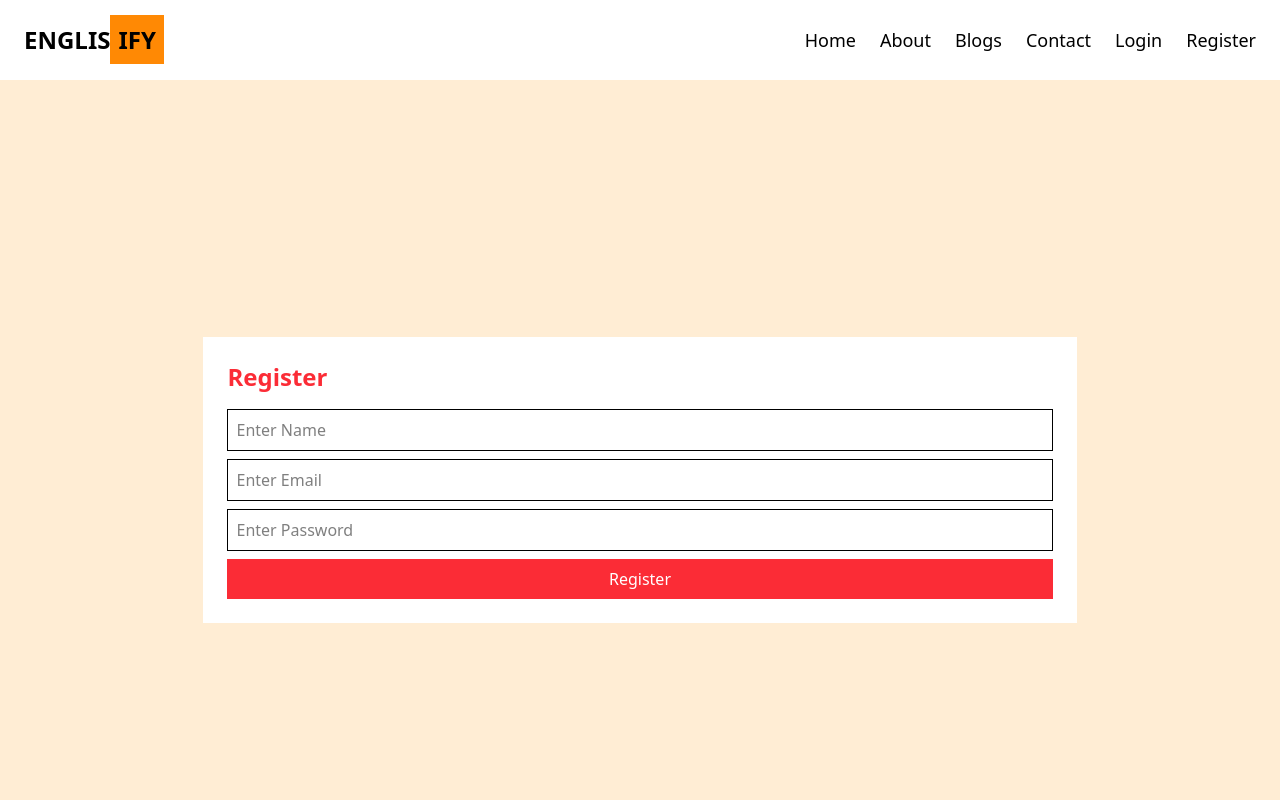
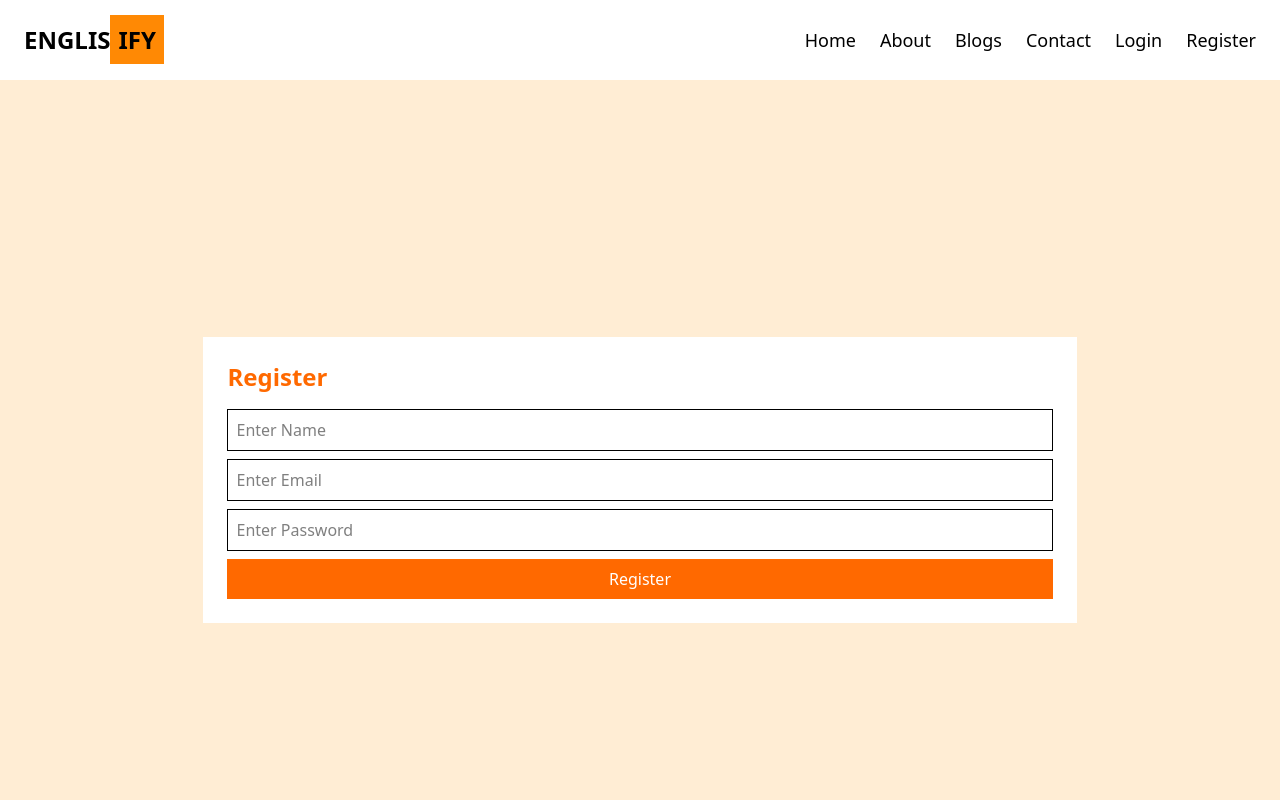
Before and after one commit to bipulchhetri/Blog-App, a React (Vite) app in the folder client/: page /register in a window 1280 px wide. Shown: the top 800 px of the page. Built offline with nearby package versions, Linux system fonts and the light colour scheme.

Commit message:
design update

```diff
--- a/client/src/pages/Login.jsx
+++ b/client/src/pages/Login.jsx
@@ -23,7 +23,7 @@ const Login = () => {
   return (
     <div className='min-h-screen flex justify-center items-center bg-orange-100'>
       <form className='bg-white p-6' onSubmit={handleLogin}>
-        <h2 className='text-red-500 text-2xl font-bold mb-4'>Login</h2>
+        <h2 className='text-orange-500 text-2xl font-bold mb-4'>Login</h2>
         <input type="email" placeholder="Enter Email"className='border p-2 w-full mb-2 'onChange={(e) => setEmail(e.target.value)} ></input>
         <input type="password"placeholder="Enter Password"className='border p-2 w-full mb-2' onChange={(e) => setPassword(e.target.value)}></input>
        <button type="submit" className='bg-orange-500 text-white p-2 w-full '>Login</button>
--- a/client/src/pages/Register.jsx
+++ b/client/src/pages/Register.jsx
@@ -22,11 +22,11 @@ const Register = () => {
   return (
     <div className='min-h-screen flex justify-center items-center bg-orange-100'>
       <form className='bg-white p-6' onSubmit={handleRegister}>
-        <h2 className='text-red-500 text-2xl font-bold mb-4'>Register</h2>
+        <h2 className='text-orange-500 text-2xl font-bold mb-4'>Register</h2>
         <input placeholder="Enter Name"className='border p-2 w-full mb-2' type="text" onChange={(e) => setUsername(e.target.value)}></input>
         <input type="email" placeholder="Enter Email"className='border p-2 w-full mb-2 'onChange={(e) => setEmail(e.target.value)} ></input>
         <input type="password"placeholder="Enter Password"className='border p-2 w-full mb-2' onChange={(e) => setPassword(e.target.value)}></input>
-       <button type="submit" className='bg-red-500 text-white p-2 w-full '>Register</button>
+       <button type="submit" className='bg-orange-500 text-white p-2 w-full '>Register</button>
       </form>
     </div>
   )
```
